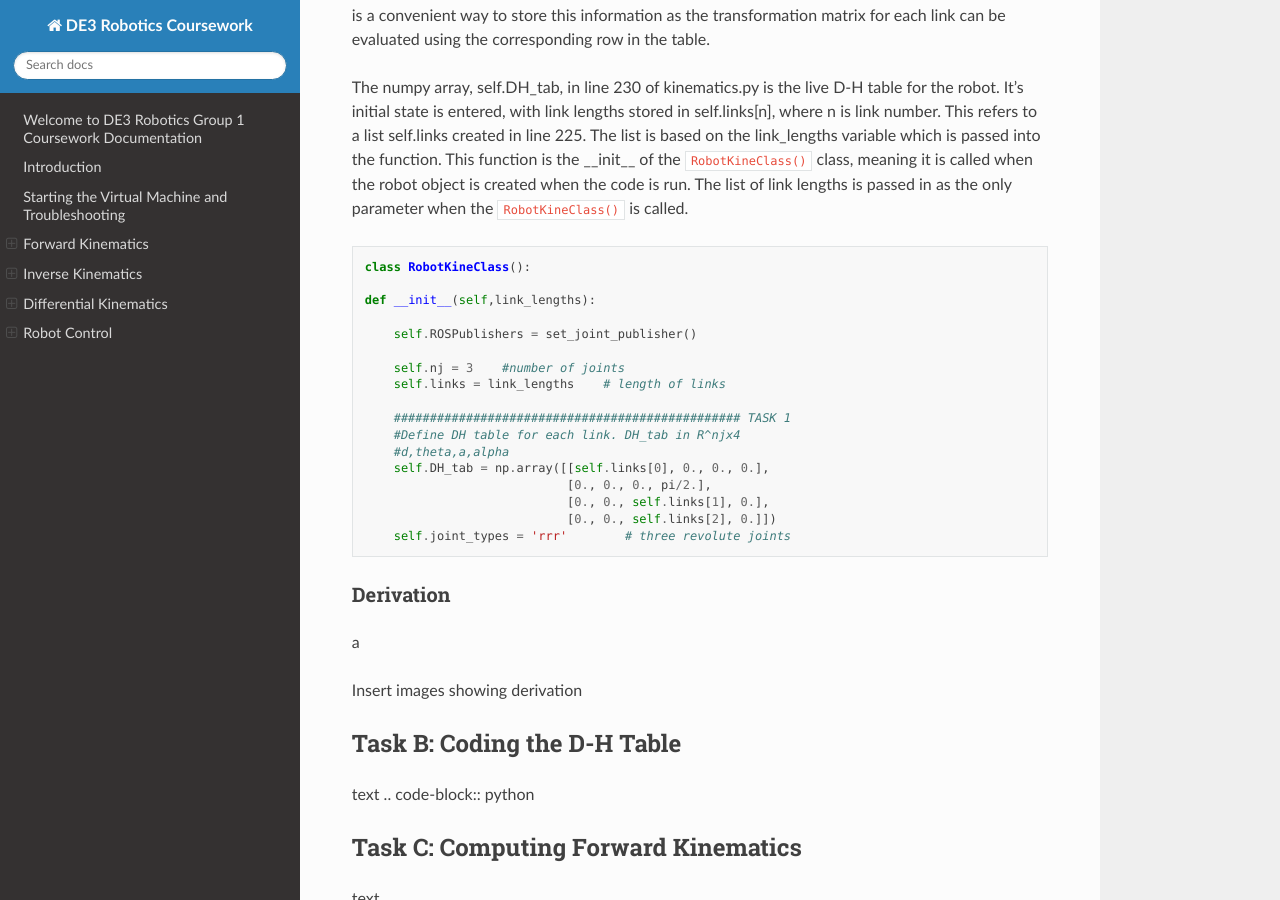
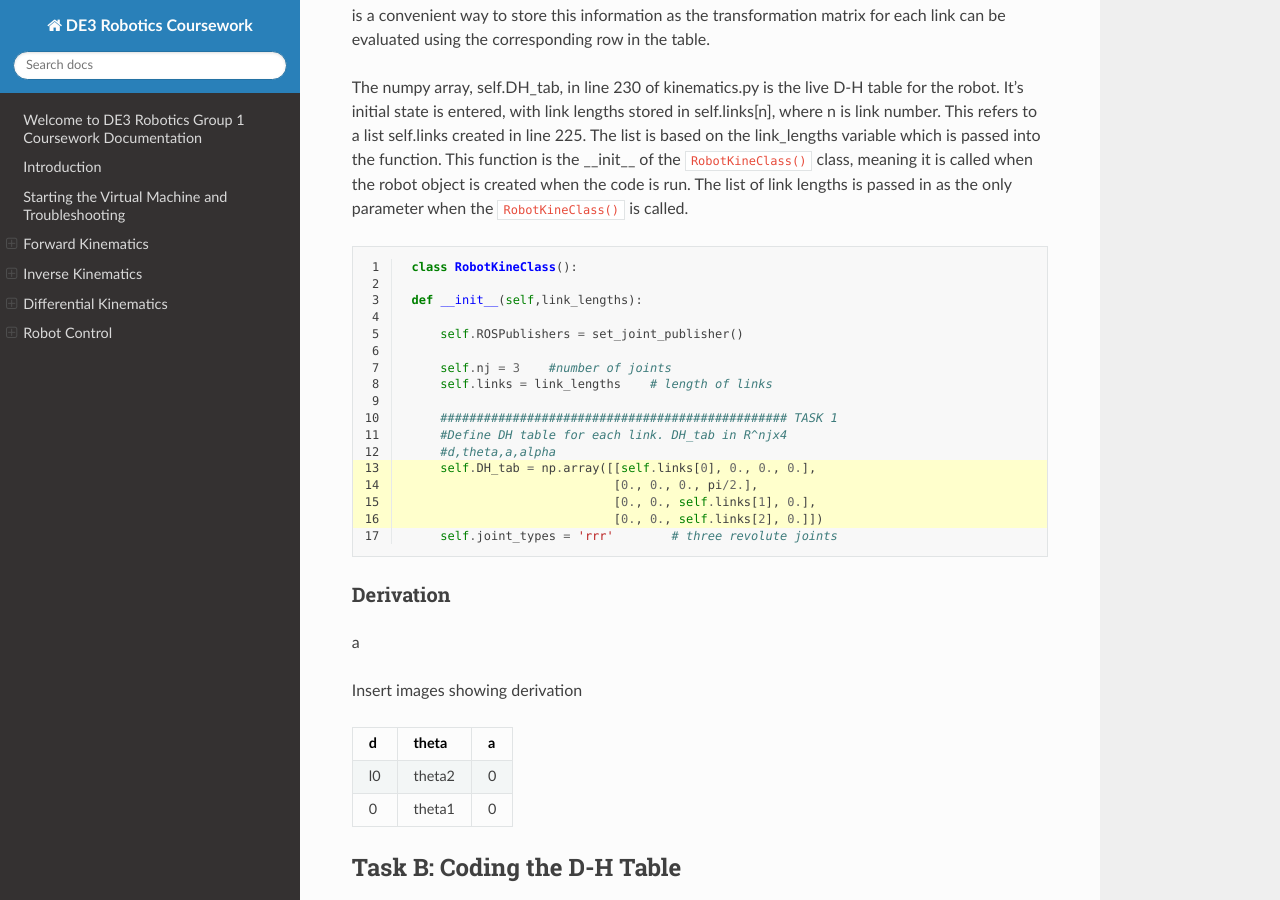
Before and after one commit to oliver-veal/robotics-coursework, a Sphinx documentation site: the page built from docs/source/index.rst, in a window 1280 px wide and 900 px high, scrolled down 869 px. Built offline with Sphinx 7.4.7 and the Read the Docs theme 2.0.0, drawn with Linux system fonts in a browser that asks for light colours.

Commit message:
Table test added, line numbers and highlights in code blocks

```diff
--- a/docs/source/index.rst
+++ b/docs/source/index.rst
@@ -49,6 +49,8 @@ This task initialises the Denavit-Hartenberg, D-H, table. The table contains all
 The numpy array, self.DH_tab, in line 230 of kinematics.py is the live D-H table for the robot. It’s initial state is entered, with link lengths stored in self.links[n], where n is link number. This refers to a list self.links created in line 225. The list is based on the link_lengths variable which is passed into the function. This function is the __init__ of the ``RobotKineClass()`` class, meaning it is called when the robot object is created when the code is run. The list of link lengths is passed in as the only parameter when the ``RobotKineClass()`` is called.
 
 .. code-block:: python
+   :linenos:
+   :emphasize-lines: 13-16
 
     class RobotKineClass():
 
@@ -74,6 +76,14 @@ Derivation
 a
 
 Insert images showing derivation
+
++--------+--------+--------+
+| d      | theta  | a      |
++========+========+========+
+| l0     | theta2 | 0      |
++--------+--------+--------+
+| 0      | theta1 | 0      |
++--------+--------+--------+
 
 ----------------------------
 Task B: Coding the D-H Table
```
